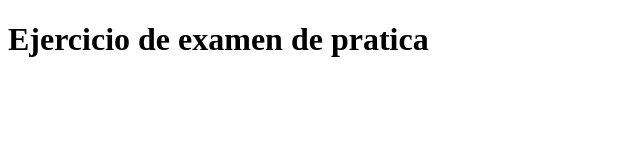
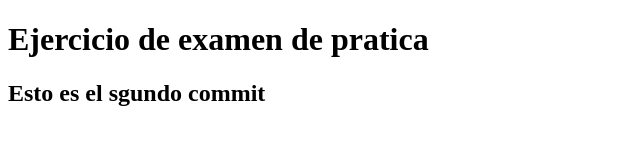
Before and after one commit to Carlos986-hub/EntregableCarlosGonzalez, a plain HTML site: page examen.html in a window 1280 px wide. Shown: the whole page, without its empty margins (0-640 px from the left). Drawn offline with Linux system fonts and the light colour scheme.

Commit message:
Segundo commit

```diff
--- a/examen.html
+++ b/examen.html
@@ -7,5 +7,6 @@
 </head>
 <body>
     <h1>Ejercicio de examen de pratica</h1>
+    <h2>Esto es el sgundo commit</h2>
 </body>
 </html>
```
